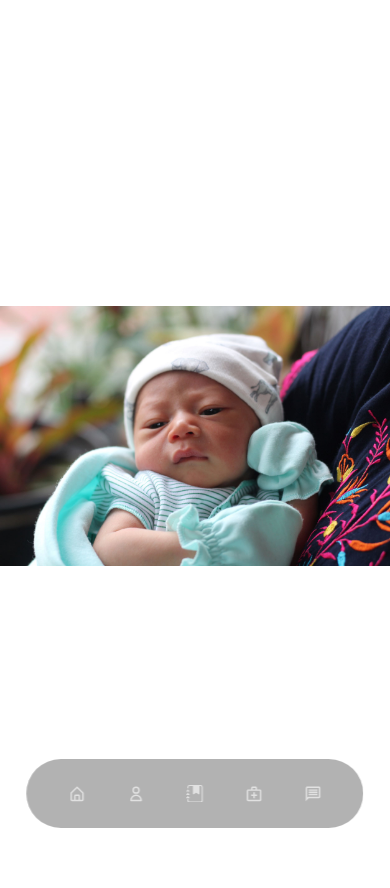
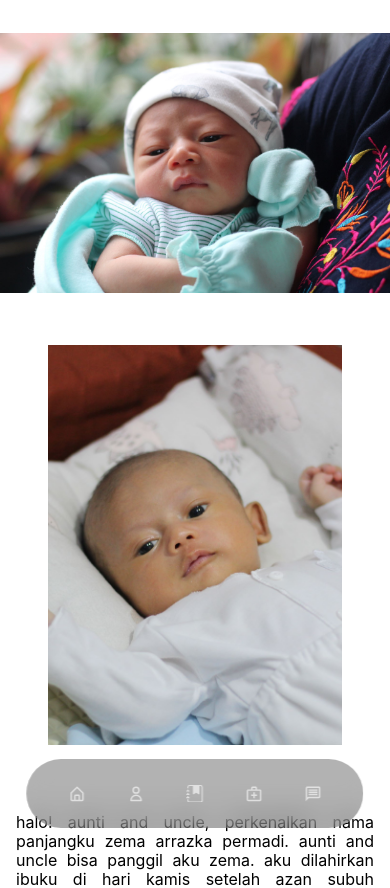
Before and after one commit to zicoprmd/zema-app, a React (Create React App) app: page / in a window 390 px wide. Shown: the top 888 px of the page. Built offline with nearby package versions, Linux system fonts and the light colour scheme.

Commit message:
added media screen carousel min-height

```diff
--- a/src/App.scss
+++ b/src/App.scss
@@ -22,12 +22,6 @@ $white: #ffffff;
 
 html {
   scroll-behavior: smooth;
-}
-
-#banner {
-  .image-banner {
-    width: 100%;
-  }
 }
 
 .judul {
--- a/src/Banner/Banner.scss
+++ b/src/Banner/Banner.scss
@@ -6,11 +6,23 @@
   box-sizing: border-box;
 }
 
+#banner {
+  .image-banner {
+    width: 100%;
+  }
+}
+
 .container {
-  min-height: 100vh;
+  min-height: 50vh;
   display: flex;
   align-items: center;
   justify-content: center;
+  @media screen and (max-width: 1024px) {
+    min-height: 10vh;
+  }
+  @media screen and (max-width: 501px) {
+    min-height: 10vh;
+  }
 }
 
 .carousel {
```
